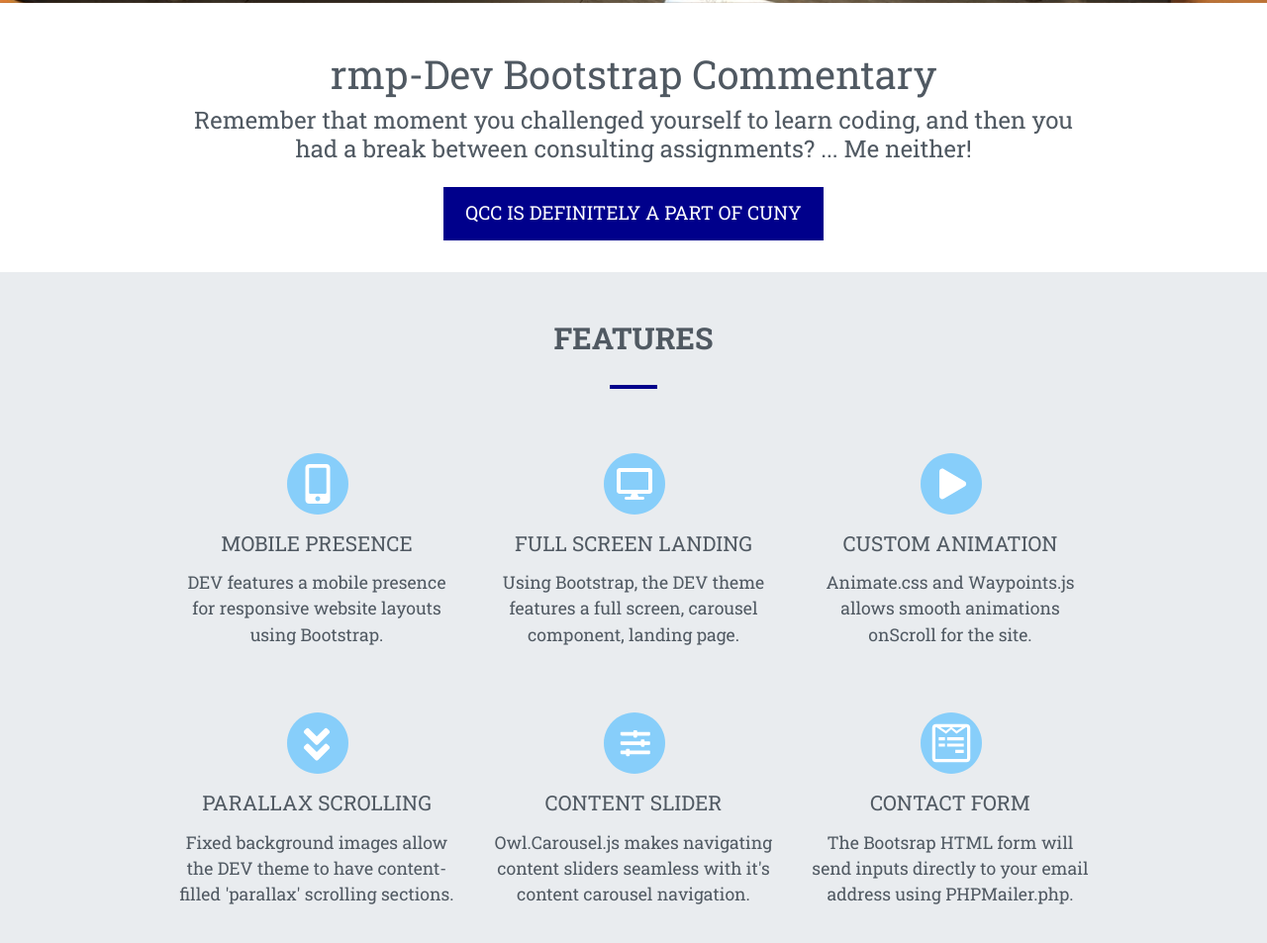
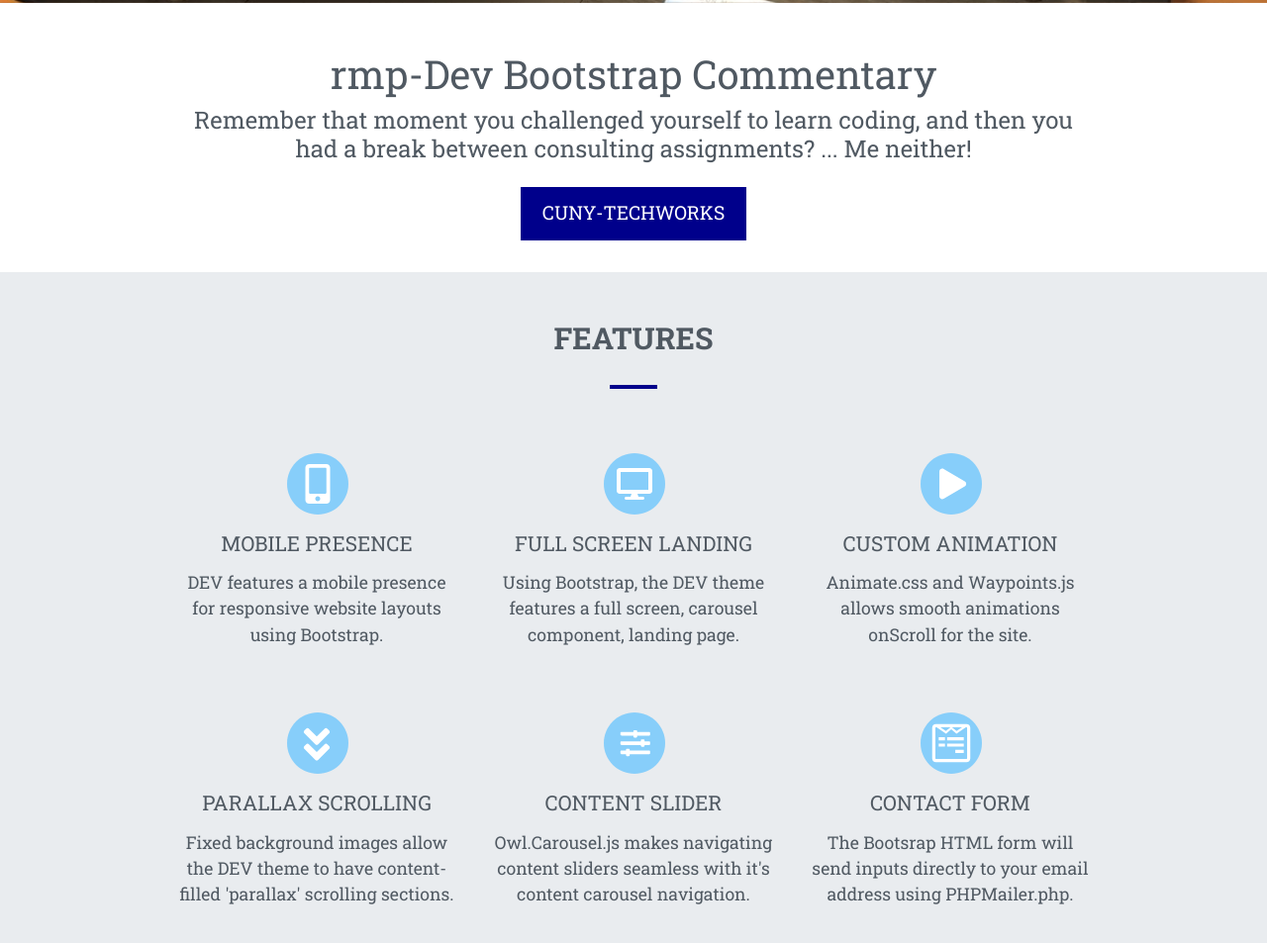
Before and after one commit to Chasecooler/rmpdevtest, a plain HTML site: page index.html in a window 1280 px wide. Shown: the part 797-1750 px from the top of the page at 99% size. Drawn offline with Linux system fonts and the light colour scheme.

Commit message:
From QCC to just CUNY TechWorks

```diff
--- a/index.html
+++ b/index.html
@@ -120,7 +120,7 @@
 		<h1>rmp-Dev Bootstrap Commentary</h1>
 		<h4>Remember that moment you challenged yourself to learn coding,
 			and then you had a break between consulting assignments? ... Me neither!</h4>
-			<a class="btn btn-secondary btn-nd" href="http://www.cuny.edu.html" target="_blank">QCC is definitely a part of CUNY</a>
+			<a class="btn btn-secondary btn-nd" href="https://www.cuny.edu/about/administration/offices/ocip/cuny-techworks/" target="_blank"> CUNY-TechWorks </a>
 			<br>
 		<!-- <p class="lead">Bootstrap is an open-source front-end library with HTML and CSS based designs.  This website is built with HTML5, CSS3 and Bootstrap 4.</p> -->
 		<!-- <a class="btn btn-secondary btn-sm" href="#contact">Request A Quote</a> -->
```
